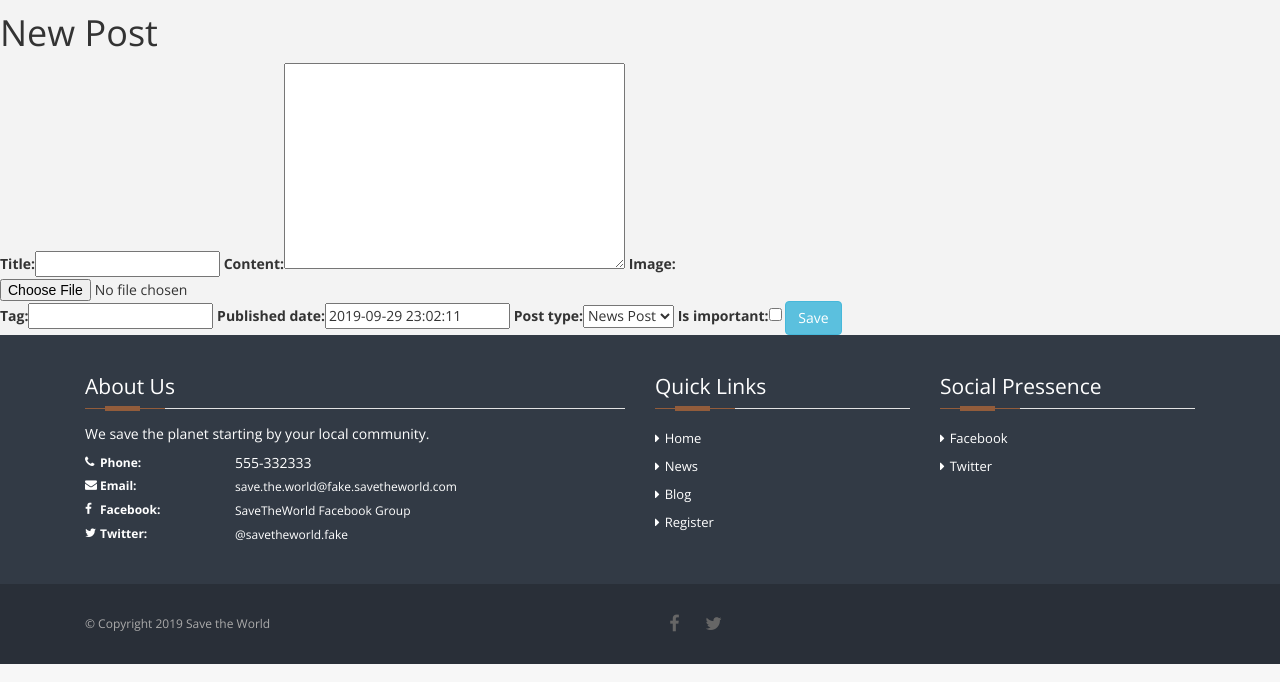
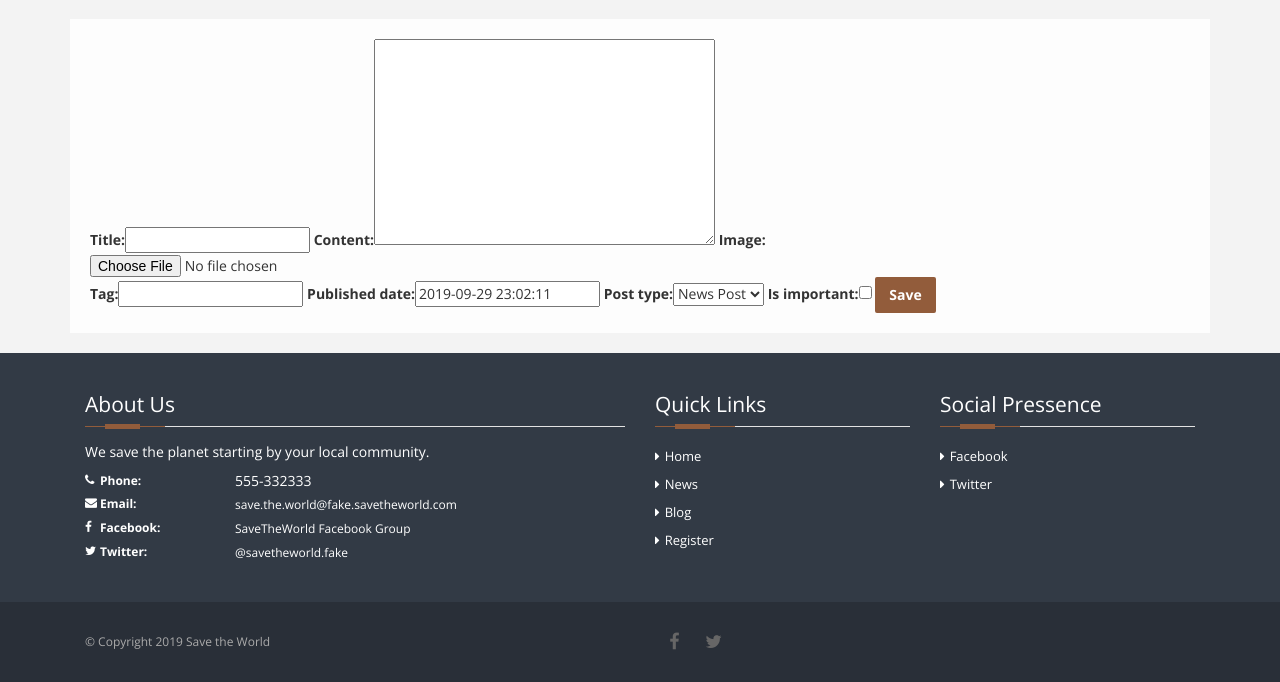
Before and after one commit to Narshe1412/Code-Institute-Django-Project, a Django app: page /posts/new/ in a window 1280 px wide. Shown: the part 190-872 px from the top of the page. Run offline with Django 3.2, Linux system fonts and the light colour scheme; some libraries are stand-ins or nearby versions.

Commit message:
added styling to the add post template

```diff
--- a/post/templates/postform.html
+++ b/post/templates/postform.html
@@ -1,15 +1,29 @@
 {% extends "base.html" %}
-
 {% load common_tags %}
 {% load bootstrap_tags %}
 
+    {% block page_title %}{{title}}{% endblock %}
+    {% block page_header %}{{header}}{% endblock %}
+
+
 {% block content %}
 
-    <h1>New Post</h1>
-    <form method="POST" enctype="multipart/form-data">
-        {% csrf_token %}
-        {{ form|as_bootstrap }}
-        <button type="submit" class="btn btn-info">Save</button>
-    </form>
+<section class="news">
+    <div class="container">
+        <div class="row">
+            <div class="leftColumn">
+                <div class="card">
+                    <form method="POST" enctype="multipart/form-data">
+                        {% csrf_token %} {{ form|as_bootstrap }}
+                        <button type="submit" class="btn btn-default">Save</button>
+                    </form>
+                </div>
+            </div>
+        </div>
+    </div>
+</section>
+
+
+
 
 {% endblock %}
--- a/post/views.py
+++ b/post/views.py
@@ -54,13 +54,14 @@ def show_post_form(request, pk=None):
     the post to edit. Otherwise it will be an empty form to create anew
     """
     post = get_object_or_404(Post, pk=pk) if pk else None
+    header = "Edit \"{0}\"".format(post.title) if pk else "New Post"
+    title = "Edit #{0}".format(pk) if pk else "New Post"
     if request.method == "POST":
         form = PostForm(request.POST, request.FILES, instance=post)
         if form.is_valid():
             form.instance.author = request.user
             post = form.save()
             return redirect(post_detail, post.pk)
-
     else:
         form = PostForm(instance=post)
-    return render(request, "postform.html", {"form":form})
+    return render(request, "postform.html", {"form":form, "title": title, "header": header})
--- a/static/css/styles.css
+++ b/static/css/styles.css
@@ -41,7 +41,8 @@ body {
 /* Header */
 
 .top-bar {
-    background-color: #D98100;
+    /*background-color: #D98100;*/
+    background-color: #553421;
     height: 50px;
 }
 
@@ -61,6 +62,9 @@ body {
 
 .top-badge a i {
     padding-right: 10px;
+}
+.top-badge>a>.btn-default {
+    background-color: #D98100;
 }
 
 /* Nav bar */
```
